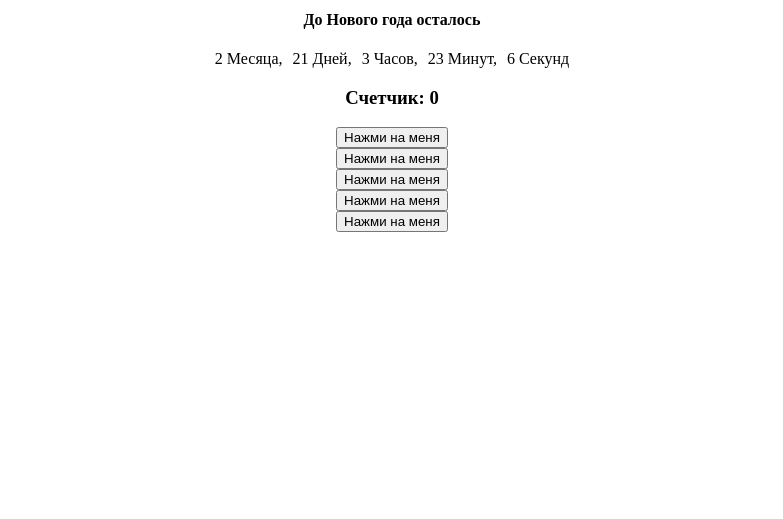
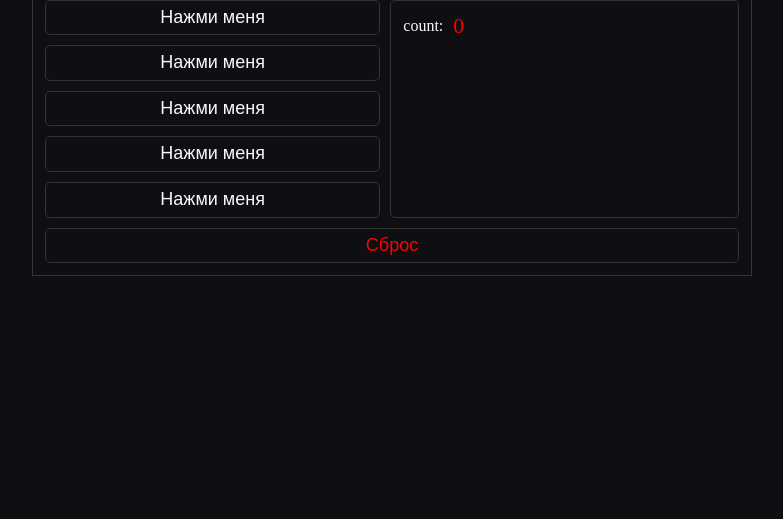
Before and after one commit to EvgeniyShichkov/purpleschool_shichkov, a website: page index.html in a window 1280 px wide. Shown: the part 297-816 px from the top of the page, without its empty margins (248-1031 px from the left). Drawn offline with Linux system fonts and the light colour scheme.

Commit message:
правки после ревью 13-buttons

```diff
--- a/11-geolocation.js
+++ b/11-geolocation.js
@@ -30,12 +30,12 @@ const renderError = (error) => {
   `;
 };
 
-getCurrentLocation()
-  .then((position) => {
-    if (!locationContainer) return;
-    locationContainer.innerHTML = renderSuccess(position);
-  })
-  .catch((err) => {
-    if (!locationContainer) return;
-    locationContainer.innerHTML = renderError(err);
-  });
+// getCurrentLocation()
+//   .then((position) => {
+//     if (!locationContainer) return;
+//     locationContainer.innerHTML = renderSuccess(position);
+//   })
+//   .catch((err) => {
+//     if (!locationContainer) return;
+//     locationContainer.innerHTML = renderError(err);
+//   });
--- a/13-buttons.js
+++ b/13-buttons.js
@@ -1,32 +1,57 @@
-const div = document.getElementById("container");
+const elements = {
+  buttons: document.querySelector('.wrapper__buttons'),
+  count: document.querySelector('.wrapper__count'),
+  reset: document.querySelector('.button__reset'),
+};
 
-let clickCount = 0;
+// по клику на ресет сбросили название всех кнопок и убрали стили
+elements.reset.addEventListener('click', (e) => {
+  elements.count.innerHTML = 0;
+  [...elements.buttons.children].forEach(button => {
+    button.innerText = 'Нажми меня';
+    button.classList.remove('-active-')
+  });
+})
 
-const h3 = document.createElement("h3");
-h3.innerHTML = `Счетчик: ${clickCount}`;
-div.appendChild(h3);
+elements.buttons.addEventListener('click', (event) => {
+  if(event.target.tagName !== 'BUTTON'){
+    return;
+  }
+  const currentCount = Number(elements.count.innerHTML);
+  [...elements.buttons.children].forEach((button) => {
+    if (button === event.target) {
+      if (!button.classList.contains('-active-')) {
+          elements.count.innerHTML = currentCount + 1;
+      }
 
-for (let i = 1; i <= 5; i++) {
-  const btn = document.createElement("button");
-  btn.innerHTML = "Нажми на меня";
-  btn.setAttribute("data-test-id", i);
-  div.appendChild(btn);
+      button.innerHTML = 'Нажата!';
+      button.classList.add('-active-');
+  } else {
+      button.innerHTML = 'Нажми меня';
+      button.classList.remove('-active-');
+  }
+
+  })
+})
+
+
+const appendButton = (count, wrapper = elements.buttons, classList = []) => {
+  if(!classList.length){
+    classList = ['button', 'wrapper__button'];
+  }
+  for(let i = 0; i < count; i++){
+    const btn = document.createElement('button');
+    btn.classList.add(...classList);
+    btn.innerText = 'Нажми меня'
+    wrapper.append(btn);
+  }
 }
 
-const buttons = document.querySelectorAll("button");
+document.addEventListener('mouseover', (e) => {
+  if (e.target.tagName === 'BUTTON') e.target.classList.toggle('-focus-');
+});
+document.addEventListener('mouseout', (e) => {
+  if (e.target.tagName === 'BUTTON') e.target.classList.toggle('-focus-');
+});
 
-let lastClickedButton = null;
-function setCounter(button) {
-  clickCount++;
-  h3.innerHTML = `Счетчик: ${clickCount}`;
-  if (lastClickedButton && lastClickedButton !== button) {
-    lastClickedButton.innerHTML = "Нажми на меня";
-  }
-  button.innerText = "Кнопка нажата";
-  lastClickedButton = button;
-}
-
-
-buttons.forEach((button) => {
-  button.addEventListener("click", () =>  setCounter(button));
-});
+appendButton(5, elements.buttons);
--- a/4-timer.js
+++ b/4-timer.js
@@ -10,17 +10,17 @@ const getTime = () => {
   return { month, day, hours, minutes, seconds };
 };
 
-const interal = setInterval(() => {
-  const {month, day, hours, minutes, seconds} = getTime()
+// const interal = setInterval(() => {
+//   const {month, day, hours, minutes, seconds} = getTime()
 
-  document.getElementById('month').textContent = `${month ?? '-'} Месяца,`;
-  document.getElementById('day').textContent = `${day ?? '-'} Дней,`;
-  document.getElementById('hours').textContent = `${hours ?? '-'} Часов,`;
-  document.getElementById('minutes').textContent = `${minutes ?? '-'} Минут,`;
-  document.getElementById('seconds').textContent = `${seconds ?? '-'} Секунд`;
+//   document.getElementById('month').textContent = `${month ?? '-'} Месяца,`;
+//   document.getElementById('day').textContent = `${day ?? '-'} Дней,`;
+//   document.getElementById('hours').textContent = `${hours ?? '-'} Часов,`;
+//   document.getElementById('minutes').textContent = `${minutes ?? '-'} Минут,`;
+//   document.getElementById('seconds').textContent = `${seconds ?? '-'} Секунд`;
 
-  if(month == 0 && day == 0 && hours == 0 && minutes == 0 && seconds == 0){
-    clearInterval(interal);
-    document.getElementById('newYear').textContent = 'С Новым Годом!!!'
-  }
-},1000)
+//   if(month == 0 && day == 0 && hours == 0 && minutes == 0 && seconds == 0){
+//     clearInterval(interal);
+//     document.getElementById('newYear').textContent = 'С Новым Годом!!!'
+//   }
+// },1000)
--- a/index.html
+++ b/index.html
@@ -4,39 +4,22 @@
     <meta charset="UTF-8" />
     <meta name="viewport" content="width=device-width, initial-scale=1.0" />
     <title>Document</title>
-    <script src="1-map.js" defer></script>
-    <script src="2-dice.js" defer></script>
-    <script src="3-birthday.js" defer></script>
-    <script src="4-timer.js" defer></script>
-    <script src="5-oop.js" defer></script>
-    <script src="6-class.js" defer></script>
-    <script src="7-oop-in-class.js" defer></script>
-    <script src="8-solid.js" defer></script>
-    <script src="9-pokemon.js" defer></script>
-    <script src="9-pokemon-promise.js" defer></script>
-    <script src="11-geolocation.js" defer></script>
+    <link rel="stylesheet" href="style.css">
     <script src="13-buttons.js" defer></script>
   </head>
   <body>
-    <div
-    id="container"
-      style="
-        display: flex;
-        flex-direction: column;
-        justify-content: center;
-        align-items: center;
-        height: 100vh;
-      ">
-      <h4>До Нового года осталось</h4>
-      <div
-        style="display: flex; justify-content: center; gap: 10px; width: 100%">
-        <span id="month"></span>
-        <span id="day"></span>
-        <span id="hours"></span>
-        <span id="minutes"></span>
-        <span id="seconds"></span>
-      </div>
-      <div id="newYear"></div>
+    <div id="container">
+          <section>
+            <h1 class="title">ЖМЯКАЛКИ ! ! !</h1>
+            <div class="wrapper">
+                <div class="wrapper__buttons">
+                </div>
+                <div class="wrapper__content">
+                    <p class="wrapper__result">count: <span class="wrapper__count">0</span></p>
+                </div>
+            </div>
+            <button class="button button__reset">Сброс</button>
+        </section>
       <div id="location-container"></div>
     </div>
   </body>
--- /dev/null
+++ b/style.css
@@ -0,0 +1,111 @@
+* {
+    margin: 0;
+    padding: 0;
+    box-sizing: border-box;
+}
+
+body {
+    width: 100vw;
+    background-color: #0e0e13;
+    color: #fafafa;
+
+    ::selection {
+        background: #5b28b9;
+        border-radius: 15px;
+        padding: 25px;
+    }
+}
+
+section {
+    display: flex;
+    flex-direction: column;
+    gap: 10px;
+    padding: 12px;
+    width: 100%;
+    max-width: 720px;
+    margin: 0 auto;
+    border: 1px solid #333;
+}
+
+.title {
+    border: 1px solid #333;
+    border-radius: 5px;
+    text-align: center;
+    font-size: 32px;
+    font-weight: bold;
+    line-height: 140%;
+}
+
+.wrapper {
+    width: 100%;
+    gap: 10px;
+    display: flex;
+    justify-content: space-between;
+    height: 100%;
+}
+
+.wrapper__buttons {
+    width: 100%;
+    display: flex;
+    flex-direction: column;
+    gap: 10px;
+}
+
+.wrapper__content {
+    width: 100%;
+    padding: 12px;
+    color: #fafafa;
+    border-radius: 5px;
+    min-height: 100%;
+    border: 1px solid #333;
+}
+
+.button {
+    background: transparent;
+    color: #fafafa;
+    font-weight: 400;
+    font-size: 18px;
+    line-height: 120%;
+    text-align: center;
+    padding: 6px;
+    border-radius: 5px;
+    border: 1px solid #333;
+    cursor: pointer;
+
+    &:active {
+        background: #333;
+    }
+}
+
+.button__reset {
+    color: red;
+}
+
+.wrapper__count {
+    color: red;
+    font-size: 22px;
+}
+
+.-focus- {
+    background: #444;
+}
+
+.-active- {
+    color: yellow;
+}
+
+p {
+    display: flex;
+    gap: 10px;
+    align-items: center;
+    margin: 0;
+    padding: 0;
+}
+
+#container {
+    display: flex;
+    flex-direction: column;
+    justify-content: center;
+    align-items: center;
+    height: 100vh;
+}
```
